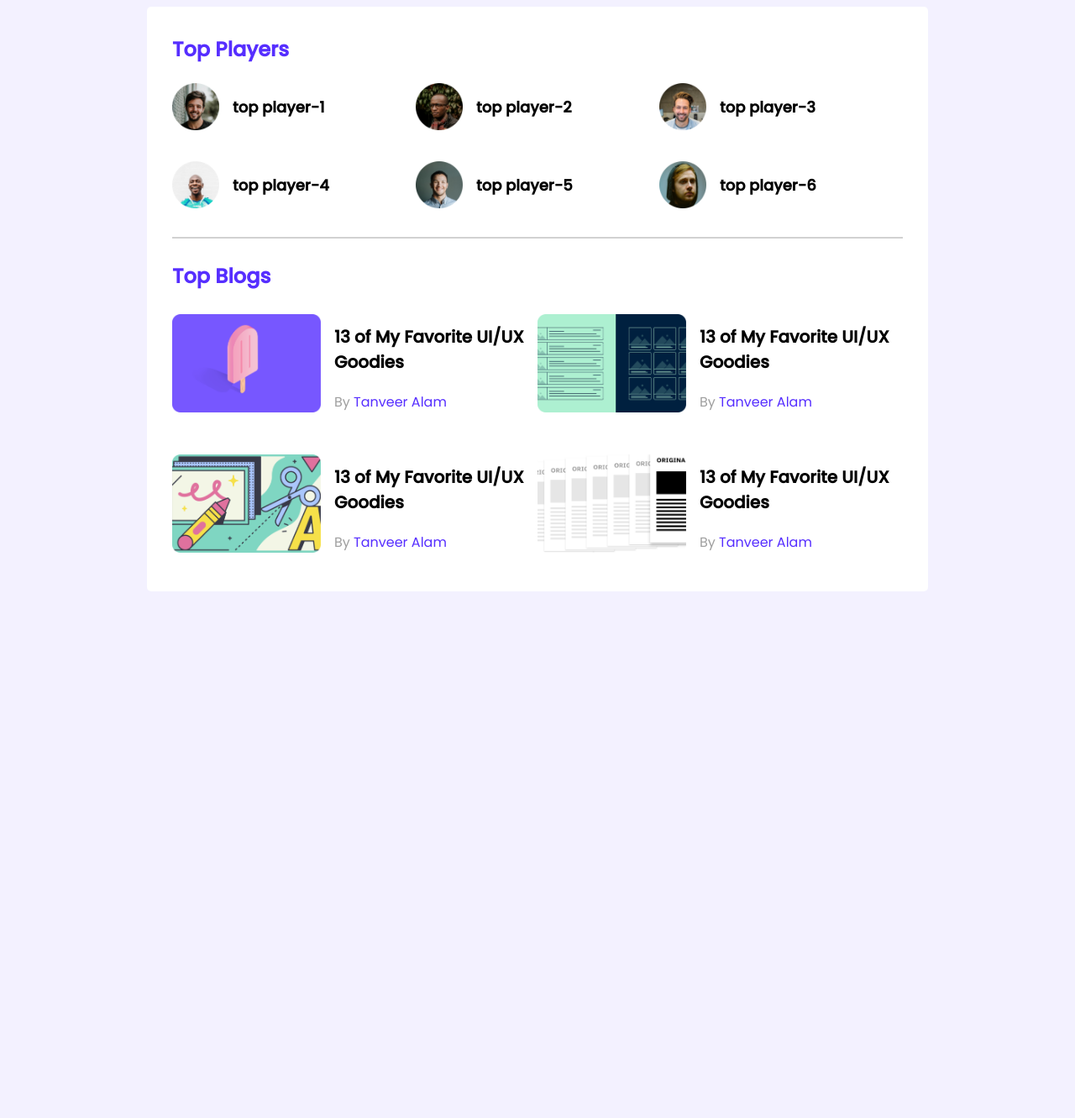
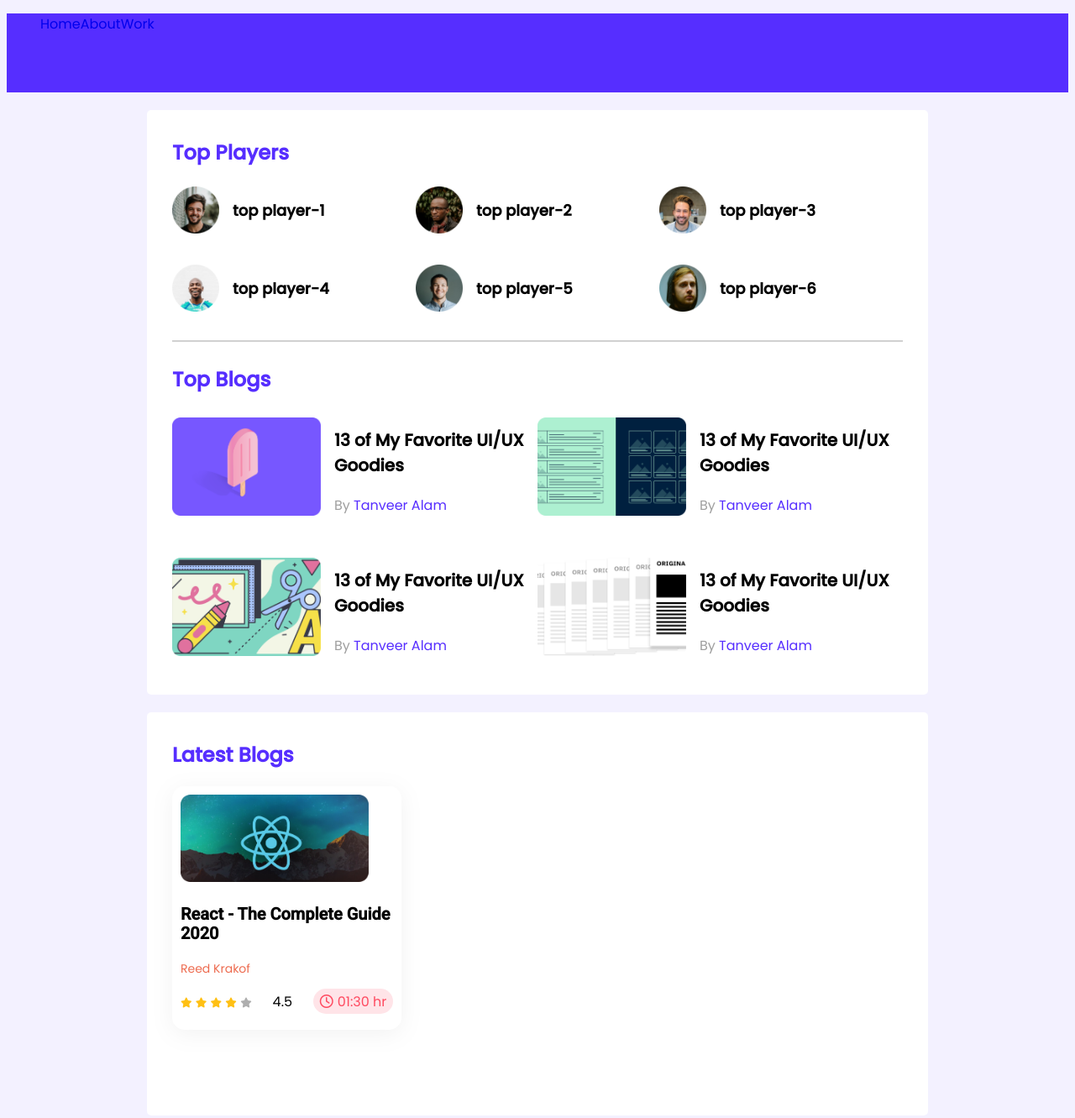
Before and after one commit to talam159/leader-board-css3, a plain HTML site: page index.html in a window 1280 px wide. Shown: the whole page at 84% size. Before the commit the page ends 800 px from the top, so only its background shows below. Drawn offline with Linux system fonts and the light colour scheme.

Commit message:
full site done

```diff
--- a/index.html
+++ b/index.html
@@ -11,13 +11,24 @@
     <link rel="preconnect" href="https://fonts.googleapis.com">
     <link rel="preconnect" href="https://fonts.gstatic.com" crossorigin>
     <link href="https://fonts.googleapis.com/css2?family=Poppins:wght@400;500&display=swap" rel="stylesheet">
+    <link href="https://fonts.googleapis.com/css2?family=Roboto:wght@500&display=swap" rel="stylesheet">
+    <!-- fontawesome -->
+    <script src="https://kit.fontawesome.com/f6e7cb822a.js" crossorigin="anonymous"></script>
 </head>
 <body>
     <!-- header start -->
-    <header>
+    <nav class="navigation">
+        <div class="options">
+            <ul>
+                <li><a href="#">Home</a></li>
+                <li><a href="#">About</a></li>
+                <li><a href="#">Work</a></li>
+            </ul>
+        </div>
 
-    </header>
+    </nav>
     <main>
+
         <!-- top players and top blogs -->
         <section class="container">
             <div class="top-players">
@@ -93,6 +104,34 @@
                 </div>
             </div>
         </section>
+        <section class="container">
+            <h2 class="section-title">Latest Blogs</h2>
+            <div class="courses">
+                <div class="course">
+                    <div class="course-banner">
+                        <img src="./images/courses/course-1.png" alt="">
+                    </div>
+                    <div class="course-details">
+                        <h3 class="course-title" >React - The Complete Guide 2020</h3>
+                        <p class="course-author">Reed Krakof</p>
+                        <div class="course-info">
+                            <div>
+                                <i class="fas fa-star filled"></i>
+                                <i class="fas fa-star filled"></i>
+                                <i class="fas fa-star filled"></i>
+                                <i class="fas fa-star filled"></i>
+                                <i class="fas fa-star empty"></i>
+                            </div>
+                            <p>4.5</p>
+                            <div class="course-duration">
+                                <i class="far fa-clock"></i>
+                                <p>01:30 hr</p>
+                            </div>
+                        </div>
+                    </div>
+                </div>
+            </div>
+        </section>
     </main>
 </body>
 </html>
--- a/styles/style.css
+++ b/styles/style.css
@@ -2,15 +2,35 @@ body{
     font-family: 'Poppins', sans-serif;
     background-color: #f3f1ff;
 }
+.navigation{
+    height: 94px;
+    background-color: #562EFF;
+
+}
+.options ul li{
+    list-style: none;
+    /* text-align: center; */
+    /* padding: 20px; */
+}
+.options ul{
+    display: flex;
+}
+.options ul li a{
+    text-decoration: none;
+}
+
 main{
     display: flex;
-    justify-content: center;
+    /* justify-content: center; */
+    flex-direction: column;
+    align-items: center;
 }
 .container{
     background-color: #fff;
     width: 870px;
     padding: 30px;
     border-radius: 5px;
+    margin-top: 21px;
 }
 .section-title{
     color: #562EFF;
@@ -80,3 +100,62 @@ hr{
     color: #562EFF;
     font-size:16px;
 }
+
+/* courses style */
+.courses{
+    height: 362px;
+}
+.course{
+    width: 253px;
+    height: 270px;
+    background-color:#fff;
+    filter: drop-shadow(0px 5.34229px 13.3557px rgba(0, 0, 0, 0.05));
+    padding: 10px;
+    border-radius: 15px;
+    align-items: center;
+    justify-content: center;
+}
+
+.course .course-banner img{
+    width: 224px;
+    height: 104px;
+}
+.course-title{
+    font-family: 'Roboto', sans-serif;
+    font-size: 20px;
+    line-height:23px;
+}
+.course-info{
+    display: flex;
+    align-items: center;
+    justify-content: space-between;
+    margin-bottom: 20px;
+}
+.course-author{
+    font-size: 14px;
+    margin: 0 0 0 0;
+    color: #ED6B4F;
+}
+.fa-star.filled{
+    color: #FFC014;
+}
+.fa-star.empty{
+    color: #AEAEAE;
+}
+.fa-star{
+    font-size: 12px;
+}
+.fa-clock{
+    padding-right: 5px;
+    color: #FF4A60;
+}
+.course-duration{
+    display: flex;
+    align-items: center;
+    width: 95px;
+    height: 30px;
+    color: #FF4A60;
+    background-color: #FFE4E8;
+    border-radius: 15px;
+    justify-content: center;
+}
```
